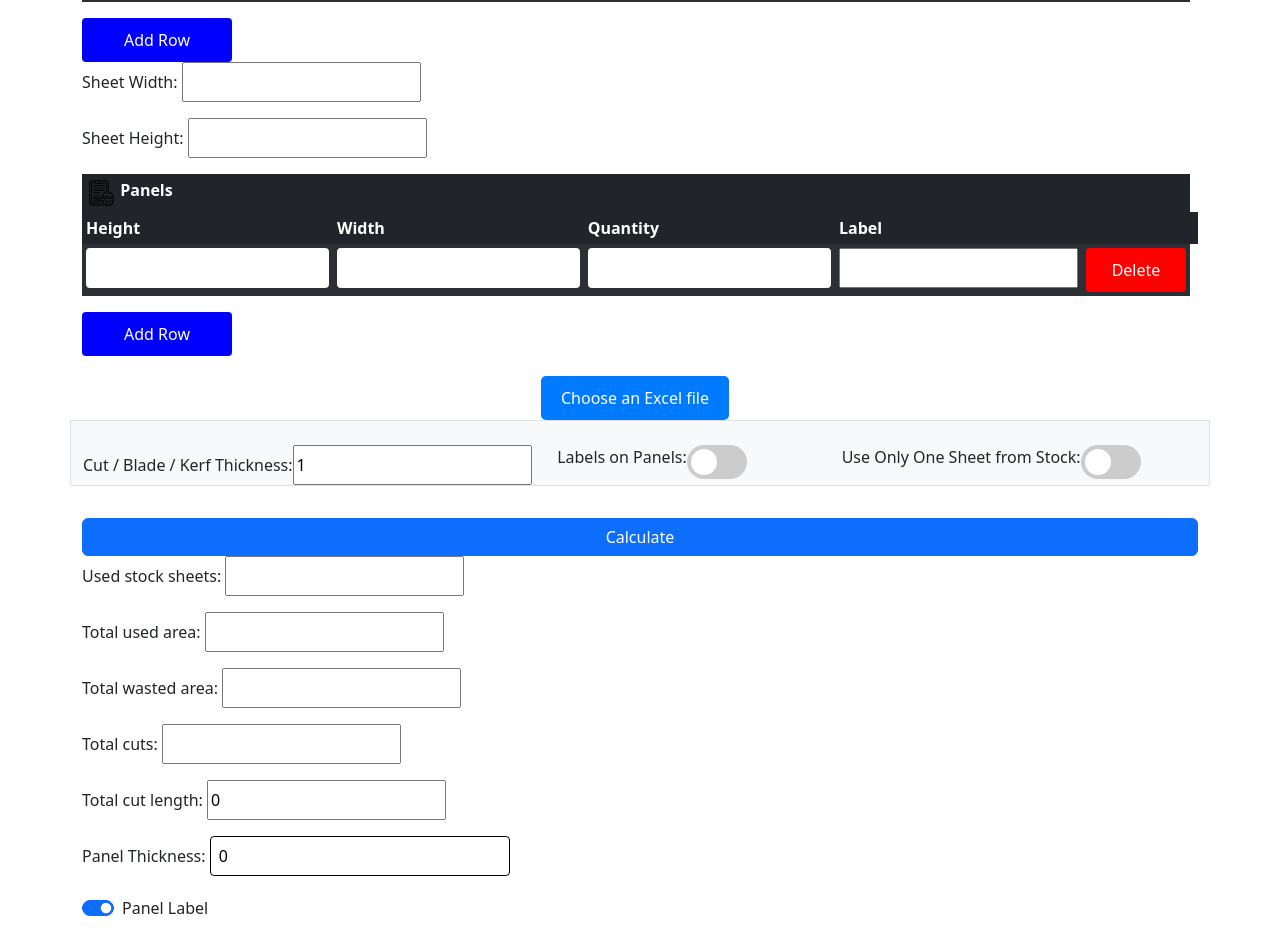
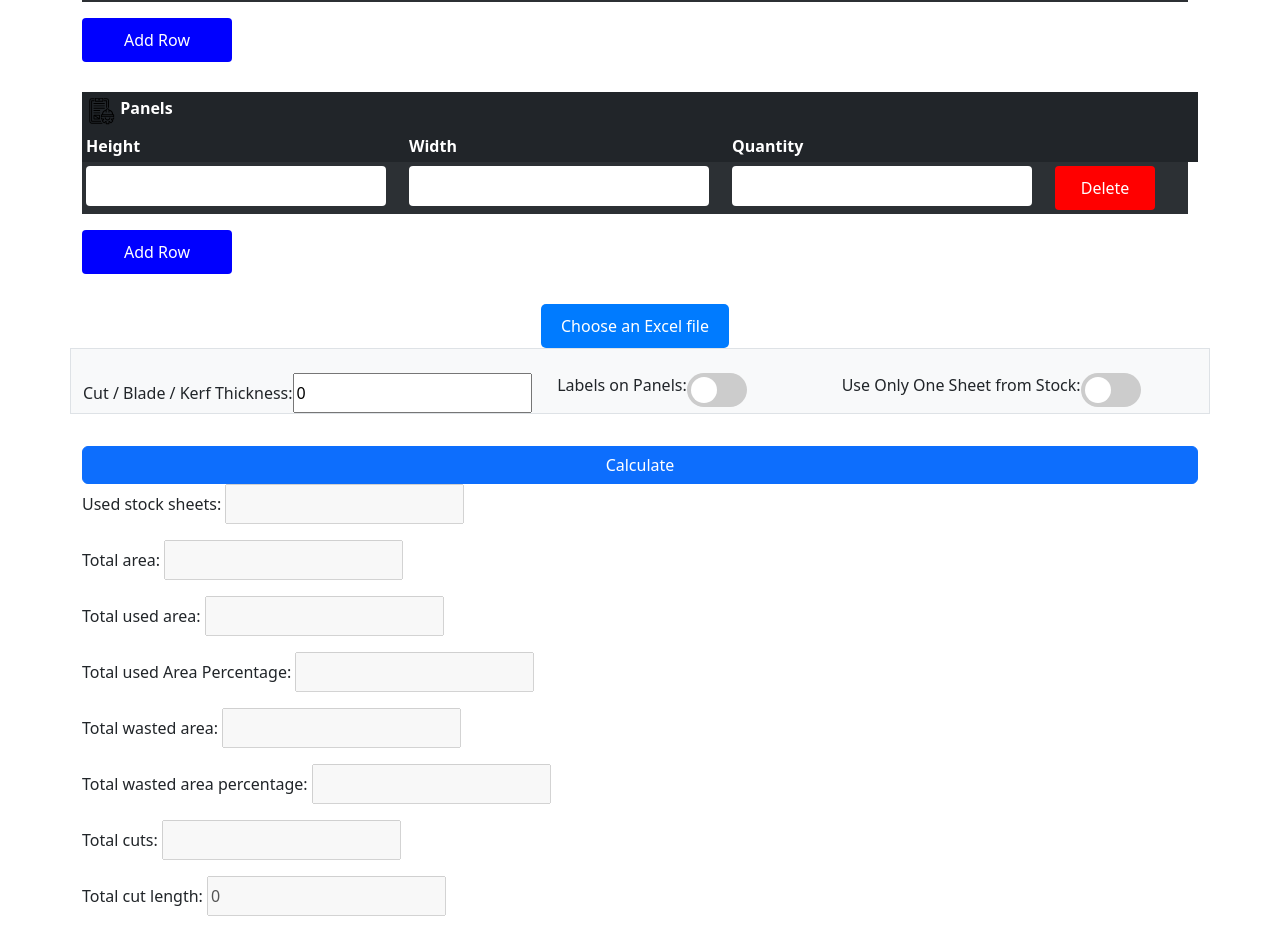
Before and after one commit to fakoredeDamilola/CLO_demo, a React (Vite) app: page / in a window 1280 px wide. Shown: the part 220-1152 px from the top of the page. Built offline with nearby package versions, Linux system fonts and the light colour scheme.

Commit message:
worked on thickness

```diff
--- a/package.json
+++ b/package.json
@@ -15,7 +15,7 @@
     "@emotion/styled": "^11.11.0",
     "@mui/icons-material": "^5.14.9",
     "@mui/material": "^5.14.10",
-    "bootstrap": "^5.3.0",
+    "bootstrap": "^5.3.2",
     "react": "^18.2.0",
     "react-bootstrap": "^2.7.4",
     "react-dom": "^18.2.0",
--- a/src/components/Options.jsx
+++ /dev/null
@@ -1,42 +0,0 @@
-import React from "react";
-import {Form, ToggleButton, ToggleButtonGroup} from "react-bootstrap";
-
-const Options = ({
-  panelLabel,
-  setPanelLabel,
-  panelThickness,
-  setPanelThickness,
-}) => {
-  const handleChange = () => {
-    setPanelLabel(!panelLabel);
-  };
-  return (
-    <div>
-      <p>
-        Panel Thickness:{" "}
-        <input
-          type="number"
-          name="panelThickness"
-          value={panelThickness}
-          onChange={(e) => setPanelThickness(e.target.value)}
-          placeholder="Panel Thickness"
-          style={{border: "1px solid black"}}
-        />
-      </p>
-      <Form.Check // prettier-ignore
-        type="switch"
-        height="70px"
-        width="70px"
-        style={{margin: "20px 0"}}
-        id="custom-switch"
-        label="Panel Label"
-        checked={panelLabel}
-        value={panelLabel}
-        name="panelLabel"
-        onChange={(e) => setPanelLabel(!panelLabel)}
-      />
-    </div>
-  );
-};
-
-export default Options;
--- a/src/components/Worksheet.jsx
+++ b/src/components/Worksheet.jsx
@@ -54,26 +54,6 @@ const Worksheet = (props) => {
 
   return (
     <div>
-      <p>
-        Sheet Width:{" "}
-        <input
-          value={inputValues.totalStockWidth}
-          type="text"
-          id="totalStockWidth"
-          name="totalStockWidth"
-          onChange={handleChange}
-        />
-      </p>
-      <p>
-        Sheet Height:{" "}
-        <input
-          value={inputValues.totalStockHeight}
-          type="text"
-          id="totalStockHeight"
-          name="totalStockHeight"
-          onChange={handleChange}
-        />
-      </p>
       <InputRows
         handleDataChange={handleDataChange}
         handleInputFocus={handleInputFocus}
--- a/src/page/Home.jsx
+++ b/src/page/Home.jsx
@@ -1,32 +1,31 @@
 import React, { useState } from "react";
 import Worksheet from "../components/Worksheet";
 import Stocksheet from "../components/Stocksheet";
-import Results from "../components/Results";
-import Options from "../components/Options";
+// import Options from "../components/Options";
 import { read, utils } from "xlsx";
+
 import { optimizePanels } from "../utils/functions";
 // import {v4 as uuidv4} from "uuid";
 
 const Home = () => {
-  const [panelDivs, setPanelDivs] = useState([]);
-  const [panelLabels, setPanelLabels] = useState([]);
-  const [stockWidth, setStockWidth] = useState(0);
   const [totalCutLength, setTotalCutLength] = useState(0);
   const [usedStockSheets, setUsedStockSheets] = useState("");
   const [rows, setRows] = useState([
     { id: 1, height: "", quantity: "", label: "", width: "", result: "" },
   ]);
-  const [remainingPanel, setRemainingPanel] = useState([]);
   const [panelThickness, setPanelThickness] = useState("0");
-  const [panelLabel, setPanelLabel] = useState(true);
+  const [panelLabel, setPanelLabel] = useState(false);
+  const [totalArea, setTotalArea] = useState("");
   const [totalUsedArea, setTotalUsedArea] = useState("");
+  const [totalUsedAreaPercentage, setTotalUsedAreaPercentage] = useState("");
   const [totalWastedArea, setTotalWastedArea] = useState("");
+  const [totalWastedAreaPercentage, setTotalWastedAreaPercentage] =
+    useState("");
   const [totalCuts, setTotalCuts] = useState("");
   const [inputValues, setInputValues] = useState({
     totalStockWidth: "",
     totalStockHeight: "",
   });
-  const [results, setResults] = useState({ parentPanels: [] });
   const [selectedFile, setSelectedFile] = useState(null);
 
   const handleFileChange = (e) => {
@@ -90,18 +89,12 @@ const Home = () => {
       }
     }
   };
-
-  const [stockSheetStyle, setStockSheetStyle] = useState({
-    width: "0",
-    height: "0",
-  });
   const [stockRows, setStockRows] = useState([
     { id: 1, height: "", quantity: "", width: "", label: "", result: "" },
   ]);
 
   function optimizeData() {
-    const propertyObject = optimizePanels(rows, stockRows);
-    console.log({ propertyObject });
+    optimizePanels(rows, stockRows, panelLabel, panelThickness);
   }
 
   return (
@@ -111,7 +104,7 @@ const Home = () => {
         stockRows={stockRows}
         panelLabel={panelLabel}
       />
-
+      <div style={{ margin: "30px 0" }}>
         <Worksheet
           rows={rows}
           panelLabel={panelLabel}
@@ -119,6 +112,8 @@ const Home = () => {
           inputValues={inputValues}
           setInputValues={setInputValues}
         />
+      </div>
+
       <div className="custom-upload-container">
         <input
           type="file"
@@ -147,7 +142,8 @@ const Home = () => {
               id="cutThickness"
               name="cutThickness"
               min="1"
-              value="1"
+              onChange={(e) => setPanelThickness(e.target.value)}
+              value={panelThickness}
             />
           </div>
         </div>
@@ -156,7 +152,12 @@ const Home = () => {
           <div className="form-group">
             <label for="panelLabels">Labels on Panels:</label>
             <label className="switch">
-              <input type="checkbox" id="panelLabels" name="panelLabels" />
+              <input
+                type="checkbox"
+                onChange={(e) => setPanelLabel(!panelLabel)}
+                id="panelLabels"
+                name="panelLabels"
+              />
               <span className="slider"></span>
             </label>
           </div>
@@ -187,8 +188,12 @@ const Home = () => {
             value={usedStockSheets}
             type="text"
             id="usedStockSheets"
-            readonly
+            disabled
           />
+        </p>
+        <p>
+          Total area:{" "}
+          <input type="text" value={totalArea} id="totalArea" disabled />
         </p>
         <p>
           Total used area:{" "}
@@ -196,7 +201,16 @@ const Home = () => {
             type="text"
             value={totalUsedArea}
             id="totalUsedArea"
-            readonly
+            disabled
+          />
+        </p>
+        <p>
+          Total used Area Percentage:{" "}
+          <input
+            type="text"
+            value={totalUsedAreaPercentage}
+            id="totalUsedAreaPercentage"
+            disabled
           />
         </p>
         <p>
@@ -205,12 +219,21 @@ const Home = () => {
             value={totalWastedArea}
             type="text"
             id="totalWastedArea"
-            readonly
+            disabled
+          />
+        </p>
+        <p>
+          Total wasted area percentage:{" "}
+          <input
+            value={totalWastedAreaPercentage}
+            type="text"
+            id="totalWastedAreaPercentage"
+            disabled
           />
         </p>
         <p>
           Total cuts:{" "}
-          <input value={totalCuts} type="text" id="totalCuts" readonly />
+          <input value={totalCuts} type="text" id="totalCuts" disabled />
         </p>
         <p>
           Total cut length:{" "}
@@ -218,44 +241,11 @@ const Home = () => {
             value={totalCutLength}
             type="text"
             id="totalCutLength"
-            readonly
+            disabled
           />
         </p>
       </div>
-      <Options
-        panelLabel={panelLabel}
-        setPanelLabel={setPanelLabel}
-        panelThickness={panelThickness}
-        setPanelThickness={setPanelThickness}
-      />
-      {/*  */}
-      {/* <PlacementDetails placementDetails={placementDetails} /> */}
-      {/* {results.map((result, index) => {
-        return (
-          <div>
-            all sheets */}
-      {/* {results.parentLabel && (
-        <Results
-          panelDivs={results.parentPanel}
-          panelLabels={results.parentLabel}
-          stockSheetStyle={results.stockSheetStyle}
-          stockWidth="1000"
-          panelText={results.panelText}
-        />
-      )} */}
-      {/* {results.parentPanels &&
-        results.parentPanels.map((result) => {
-          console.log({ result });
-          return (
-            <Results
-              panelDivs={result.parentPanel}
-              panelLabels={result.parentLabel}
-              stockSheetStyle={"red"}
-              stockWidth="1000"
-              panelText={"blue"}
-            />
-          );
-        })} */}
+
       <div className="col">
         <h2>Drawing / Visualization:</h2>
         <div>
--- a/src/utils/functions.js
+++ b/src/utils/functions.js
@@ -1,4 +1,4 @@
-export function optimizePanels(rows, stockRows) {
+export function optimizePanels(rows, stockRows, panelLabel, panelThickness) {
   console.log({ rows, stockRows });
   const panelData = [];
   const panelGroupColors = {};
@@ -18,7 +18,7 @@ export function optimizePanels(rows, stockRows) {
     const width = parseInt(row.width);
     const quantity = parseInt(row.quantity);
     console.log({ quantity, length, width });
-    for (let i = 0; i <= quantity; i++) {
+    for (let i = 1; i <= quantity; i++) {
       panelData.push({
         pid: `${panelData.length + 1}`,
         panelGroup: `${name}`,
@@ -268,32 +268,21 @@ export function optimizePanels(rows, stockRows) {
       let TA = TAused + remArea;
       let percent = (TAused / TA) * 100;
 
-      // document.getElementById("totalArea").value = TA;
-      // document.getElementById("totalUsedArea").value = TAused;
-      // document.getElementById("totalUsedAreaPercentage").value =
-      //   percent.toFixed(1);
-      // document.getElementById("totalWastedArea").value = remArea;
-      // document.getElementById("totalWastedAreaPercentage").value = (
-      //   100 - percent
-      // ).toFixed(1);
-      propertyObject = {
-        totalArea: TA,
-        totalUsedArea: TAused,
-        totalUsedAreaPercentage: percent.toFixed(1),
-        totalWastedArea: remArea,
-        totalWastedAreaPercentage: (100 - percent).toFixed(1),
-      };
-      const panelLabels = document.getElementById("panelLabels").checked
-        ? "on"
-        : "off";
-      const cutThickness = document.getElementById("cutThickness").value;
+      document.getElementById("totalArea").value = TA;
+      document.getElementById("totalUsedArea").value = TAused;
+      document.getElementById("totalUsedAreaPercentage").value =
+        percent.toFixed(1);
+      document.getElementById("totalWastedArea").value = remArea;
+      document.getElementById("totalWastedAreaPercentage").value = (
+        100 - percent
+      ).toFixed(1);
 
-      if (panelLabels == "on") {
+      if (panelLabel) {
         svgString += `<rect x="${panel.x}" y="${panel.y}" width="${
           panel.width
         }" height="${panel.length}" fill="${
           panel.panelColor
-        }" stroke="black" stroke-width="${cutThickness}" class="panel-rect">
+        }" stroke="black" stroke-width="${panelThickness}" class="panel-rect">
           <title>${panel.panelName}: ${panel.length} x ${
           panel.width
         }, Rotation: ${panel.rotation}, Panel (XY): ${panel.x} ${
@@ -304,7 +293,7 @@ export function optimizePanels(rows, stockRows) {
           panel.panelName
         }</text>`;
       } else {
-        svgString += `<rect x="${panel.x}" y="${panel.y}" width="${panel.width}" height="${panel.length}" fill="${panel.panelColor}" stroke="black" stroke-width="${cutThickness}" class="panel-rect">
+        svgString += `<rect x="${panel.x}" y="${panel.y}" width="${panel.width}" height="${panel.length}" fill="${panel.panelColor}" stroke="black" stroke-width="${panelThickness}" class="panel-rect">
         <title>${panel.panelName}: ${panel.length} x ${panel.width}, Rotation: ${panel.rotation}, Panel (XY): ${panel.x} ${panel.y}</title>
       </rect>`;
       }
```
Also changed, not shown: 2 other files (tests, documents, lock files or other folders). Lines whose indentation alone changed are shown as unchanged.
